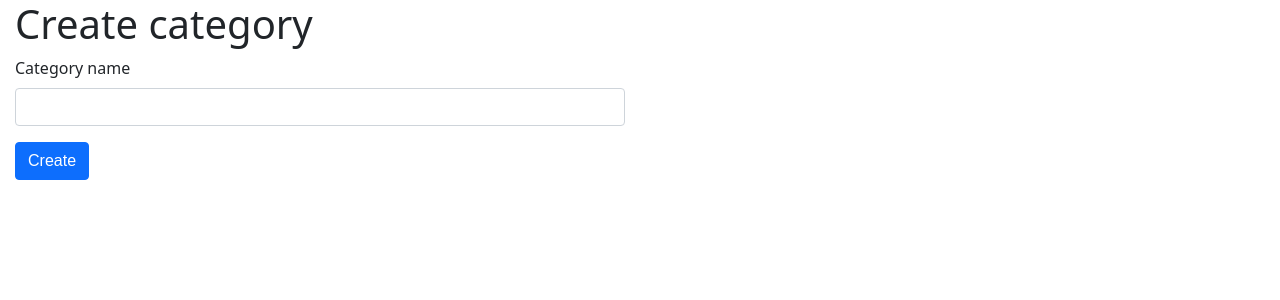
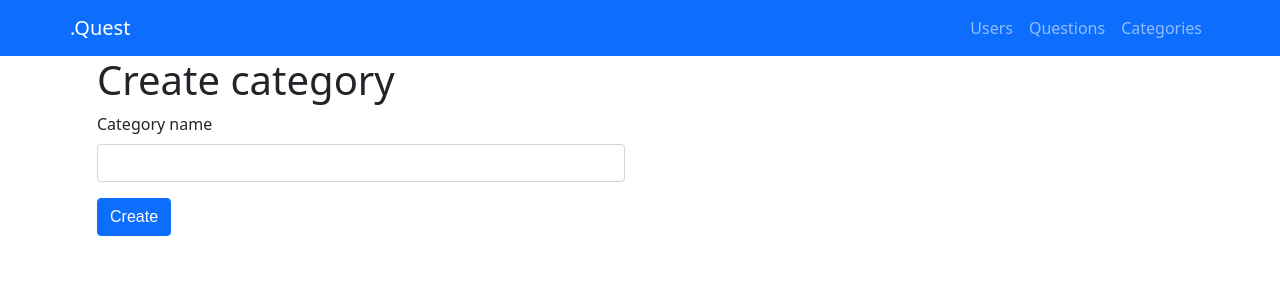
Before and after one commit to altinsallauka/quizapp-platform, a React (Create React App) app in the folder client/: page /create-category in a window 1280 px wide. Shown: the top 300 px of the page. Built offline with nearby package versions, Linux system fonts and the light colour scheme.

Commit message:
fixed routes bug with navbar and components

```diff
--- a/client/src/App.js
+++ b/client/src/App.js
@@ -11,18 +11,24 @@ import CategoriesList from "./components/dashboard/categories/CategoriesList";
 import PostCategory from "./components/dashboard/create-category/PostCategory";
 import RolePage from "./components/role-page/RolePage";
 import DashboardComponent from "./components/dashboard/Dashboard";
-// import UsersList from "./components/dashboard/users/UsersList";
+import NavBar from "./components/dashboard/nav-bar/NavBar";
+import UsersList from "./components/dashboard/users/UsersList";
+
 function App() {
   return (
     <Router>
-      <div className="">
+      <Switch>
+        <Route exact path={["/", "/role", "/login"]} component={null} />
+        <Route component={NavBar} />
+      </Switch>
+      <div className="container">
         <Switch>
           <Route exact path={["/", "/role"]} component={RolePage} />
           <Route exact path="/login" component={LoginComponent} />
           <Route exact path="/home" component={DashboardComponent} />
           <Route exact path="/create-question" component={PostQuestion} />
           <Route exact path="/questions" component={QuestionsList} />
-          {/* <Route exact path="/users" component={UsersList} /> */}
+          <Route exact path="/users" component={UsersList} />
           <Route exact path="/categories" component={CategoriesList} />
           <Route exact path="/create-category" component={PostCategory} />
         </Switch>
--- a/client/src/components/dashboard/Dashboard.jsx
+++ b/client/src/components/dashboard/Dashboard.jsx
@@ -11,12 +11,10 @@ import LoginComponent from "./../login/Login";
 import PostQuestion from "./create-question/PostQuestion";
 import QuestionsList from "./questions/QuestionsList";
 import PostCategory from "./create-category/PostCategory";
-import NavBar from "./nav-bar/NavBar";
 import UsersList from "./users/UsersList";
 function DashboardComponent() {
   return (
     <Router>
-      <NavBar />
       <div className="container">
         <Switch>
           <Route
```
